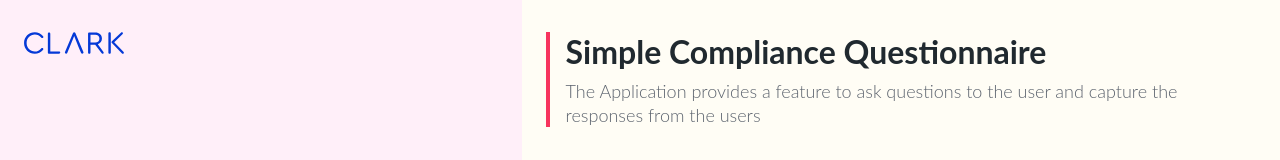
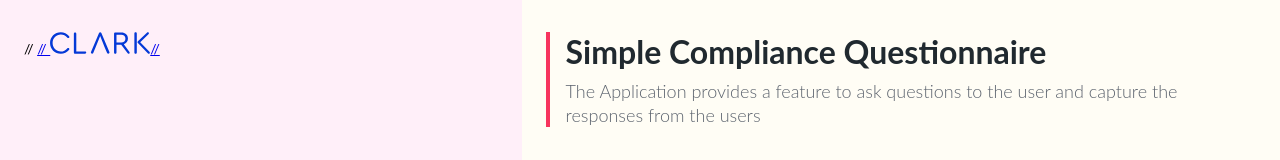
Before and after one commit to ankesai8/Questionarie, a React (Create React App) app: page / in a window 1280 px wide. Shown: the top 160 px of the page. Built offline with nearby package versions, Linux system fonts and the light colour scheme; a web font is replaced by a local one.

Commit message:
Update index.js

```diff
--- a/src/components/rows/questionnaire/index.js
+++ b/src/components/rows/questionnaire/index.js
@@ -62,9 +62,9 @@ export const Questionnaire = () => {
   return (
     <div className="wrapper">
       <div className="left-content">
-        <a href="#">
-          <img src={logo} className="logo" alt="app-image" />
-        </a>
+//         <a href="#">
+//           <img src={logo} className="logo" alt="app-image" />
+//         </a>
         <figure className="img-wrapper">
           <img src={bgImage} alt="backgroung-image" className="app-image" />
         </figure>
```
